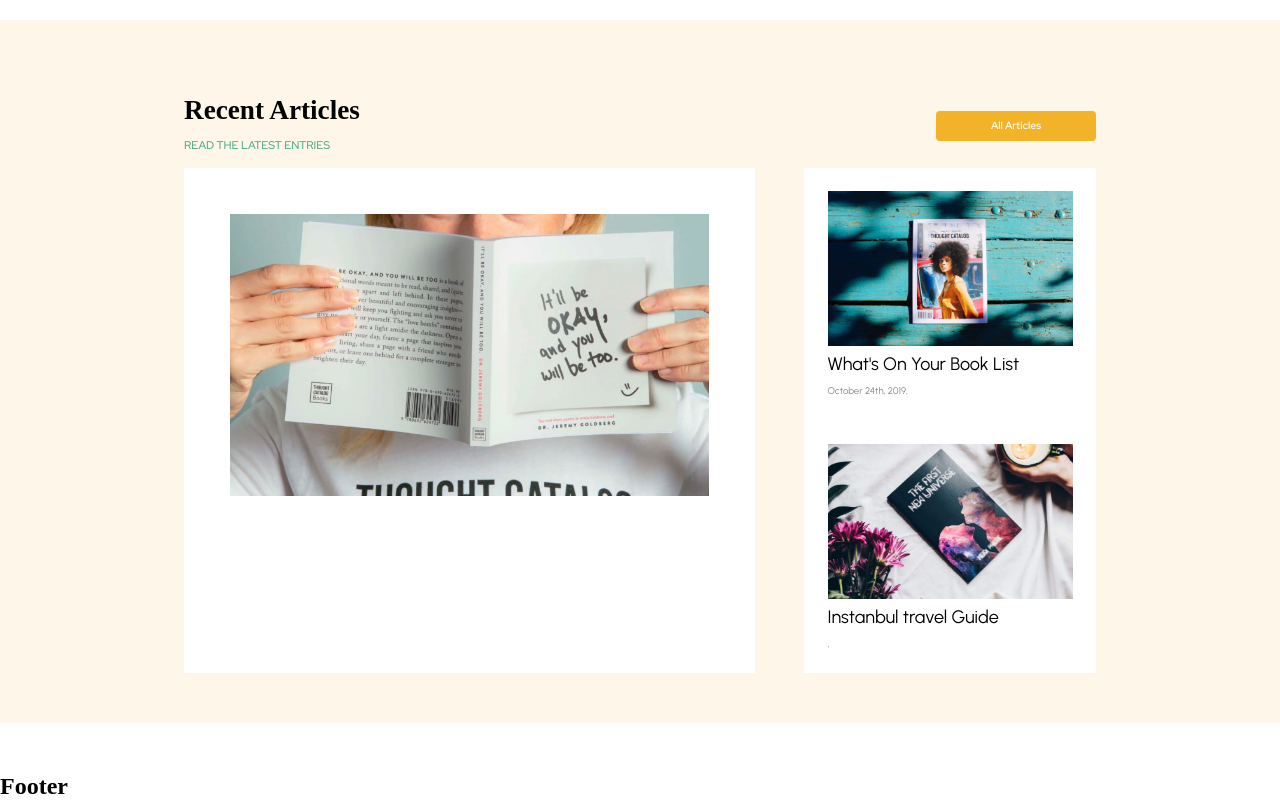
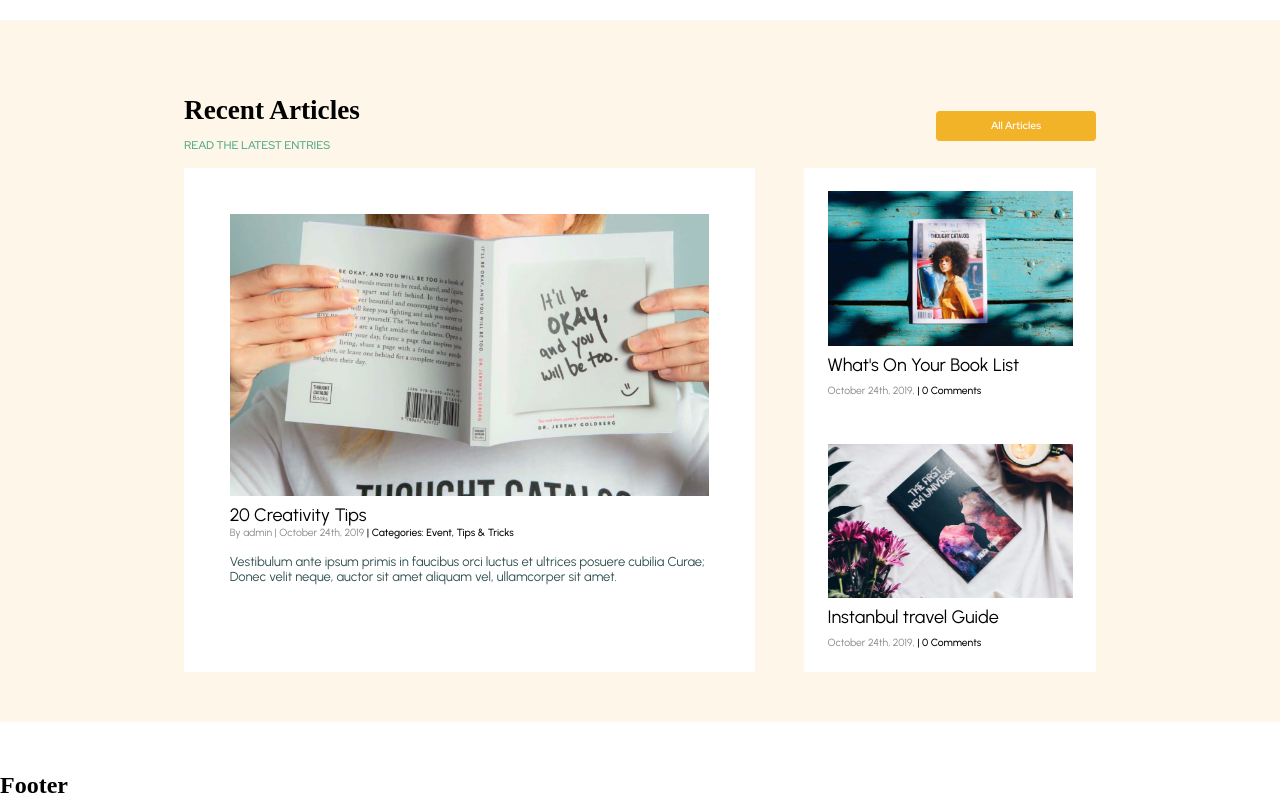
Before and after one commit to revanderground/proj-html-vuejs, a Vue app: page / in a window 1280 px wide. Shown: the part 3627-4427 px from the top of the page. Built offline with nearby package versions, Linux system fonts and the light colour scheme; a web font is replaced by a local one.

Commit message:
recent articles completed

```diff
--- a/src/components/RecentArticles.vue
+++ b/src/components/RecentArticles.vue
@@ -28,7 +28,24 @@
             <div class="featured_card">
                 <div class="featured-image-box">
                     <img class="featured-image" src="../assets/img/20-Tips-800x471.jpg" alt="">
+
+                    <div class="card-title pt-2">
+                        20 Creativity Tips
+                    </div>
+
+                    <div class="date">
+                        By admin | October 24th, 2019<span class="comments"> | Categories: Event, Tips & Tricks </span>
+                    </div>
+
+                    <div class="featured-description">
+                    Vestibulum ante ipsum primis in faucibus orci luctus et ultrices posuere cubilia Curae; Donec velit neque, auctor sit amet aliquam vel, ullamcorper sit amet.
+                    </div>
+
                 </div>
+
+
+
+
 
 
             </div>
@@ -43,12 +60,12 @@
                         <img class="card-image" :src="require('../assets/img/' + card.image)"  >
                     </div>
 
-                    <h3 class="card-title pt-2">
+                    <div class="card-title pt-2">
                         {{card.title}}
-                    </h3>
+                    </div>
 
                     <div class="date">
-                        {{card.date}}, <span class="comments"> {{card.comemnts}} </span>
+                        {{card.date}}, <span class="comments">| {{card.comments}} </span>
                     </div>
 
                 </div>
@@ -82,7 +99,7 @@ export default {
 
                 {
                     title: `Instanbul travel Guide`,
-                    author: 'October 24th, 2019',
+                    date: 'October 24th, 2019',
                     comments: '0 Comments',
                     image: 'thumb-08-2x-700x441.jpg'
                 },
--- a/src/styles/RecentArticles.scss
+++ b/src/styles/RecentArticles.scss
@@ -74,12 +74,24 @@
 
 }
 
-
-.featured-image{
+.featured-image-box{
     width: 100%;
     padding:8%;
 }
 
+
+.featured-image{
+    width: 100%;
+
+}
+
+.featured-description{
+    font-family: 'Urbanist';
+    font-size: 13px;
+    font-weight: 400;
+    padding-top: 15px;
+    color: darkslategrey;
+}
 
 
 //side cards
@@ -108,12 +120,12 @@
 
 .date{
     color:$SuvaGray;
-    font-size: 0.6em;
+    font-size: 0.65rem;
     font-family: 'Urbanist';
 }
 
 .comments{
-    font-size: 12px;
+    font-size: 0.65rem;
     font-weight: 500;
     font-family: 'Urbanist';
     color:black;
```
